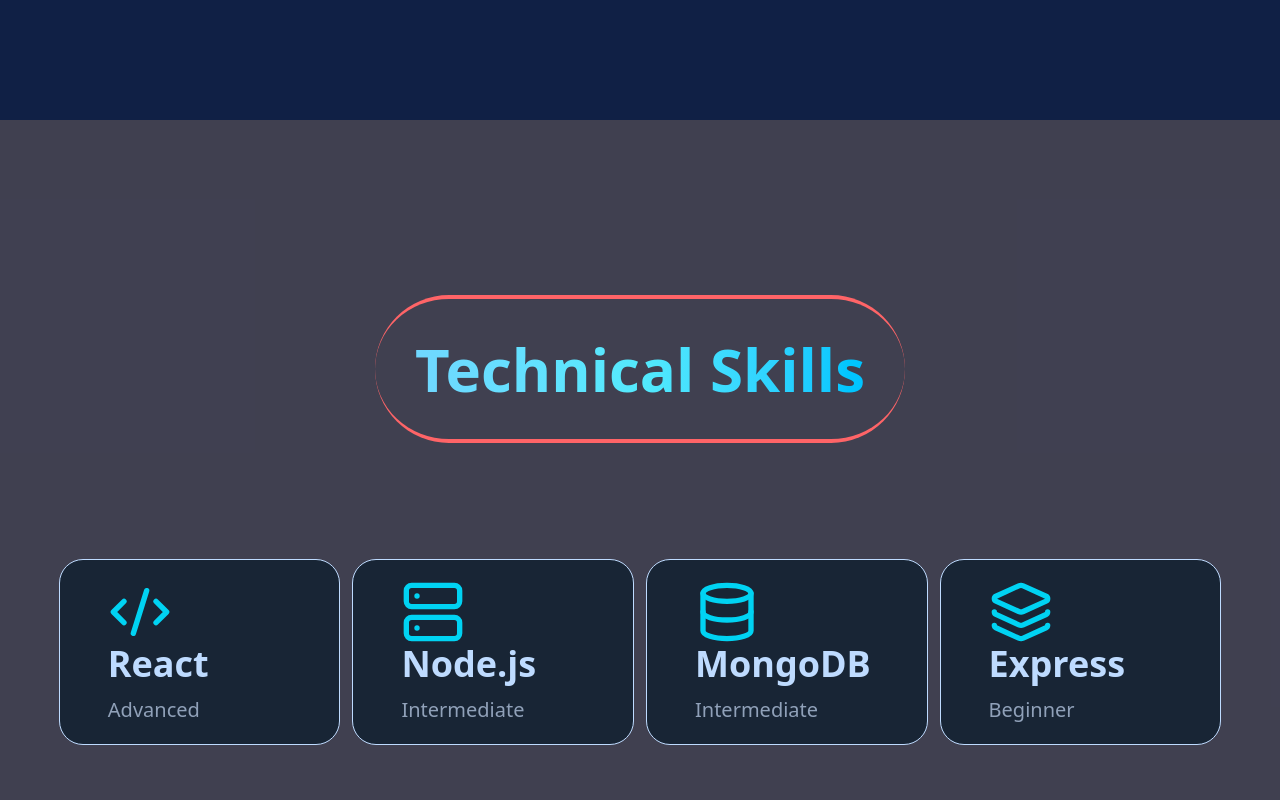
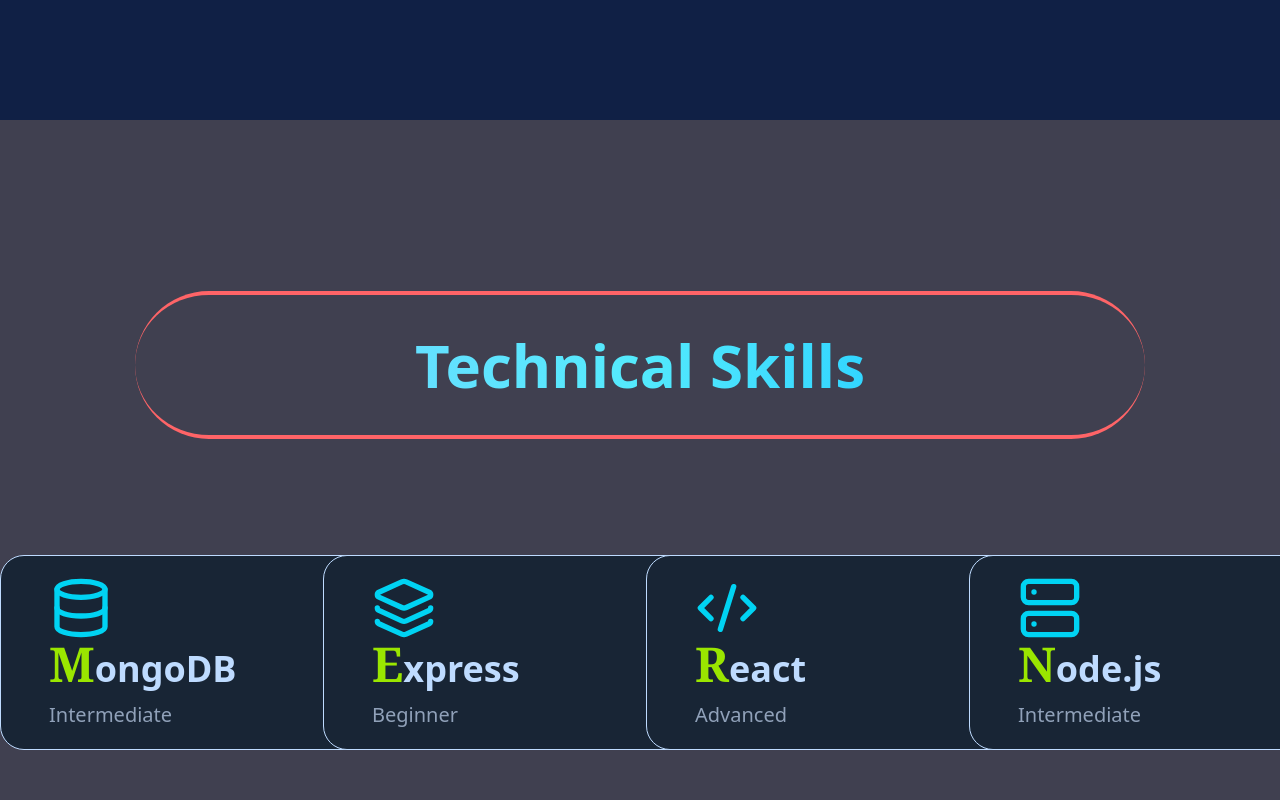
Before and after one commit to yashukaSan/Portfolio, a Next.js app: page / in a window 1280 px wide. Shown: the part 1580-2380 px from the top of the page. Built offline with nearby package versions, Linux system fonts and the light colour scheme.

Commit message:
update the hover effect effects

```diff
--- a/app/sections/Skills.jsx
+++ b/app/sections/Skills.jsx
@@ -8,47 +8,51 @@
     const [hoverCount, setHoverCount] = useState(NaN);
 
     return (
-        <section className="h-screen bg-[#505065]/80 flex flex-col justify-center items-center" >
-            <h1 className="mb-29 bg-linear-to-r transition duration-400 border-y-4 border-red-400 hover:from-red-500 hover:to-red-500 hover:via-yellow-300 hover:border-sky-400 rounded-full p-10 bg-clip-text text-transparent text-6xl font-bold from-sky-300 via-cyan-300 to-sky-400 " >
+        <section className="h-screen overflow-hidden bg-[#505065]/80 flex flex-col justify-center items-center" >
+            <h1
+            onMouseEnter={()=>{setIsHover(true); setHoverCount(0)}}
+            onMouseLeave={()=>{setIsHover(false); setHoverCount(NaN)}}
+            className={isHover && hoverCount===0 ? "transition duration-400 from-red-500 to-red-500 via-yellow-300 border-t-sky-400 hover:border-t-12 mb-29 shadow-xl shadow-red-400 bg-linear-to-r border-y-4 rounded-full p-10 bg-clip-text text-transparent text-6xl font-bold lg:px-40 xl:px-70 " : "mb-29 bg-linear-to-r transition duration-400 border-y-4 border-red-400 rounded-full p-10 bg-clip-text text-transparent text-6xl font-bold from-sky-300 via-cyan-300 to-sky-400 lg:px-40 xl:px-70 "} >
                 Technical Skills
             </h1>
-            <ul className="grid lg:gap-3 xl-gap-10 gap-3 grid-cols-2 lg:grid-cols-4" >
-                <li className="w-[45vw] transition duration-400 hover:bg-linear-to-r lg:w-[22vw] from-[#66dd89] px-12 py-5 border rounded-3xl bg-[#182535] " onMouseEnter={()=>{setIsHover(true); setHoverCount(1)} } onMouseLeave={()=>{setIsHover(false); setHoverCount(NaN)}} >
+            <ul className="grid lg:gap-3  xl-gap-10 gap-3 grid-cols-2 xl:grid-cols-4" >
+            <li className="w-[45vw] transition duration-400 hover:bg-linear-to-r from-[#dd89] px-12 py-5 border rounded-3xl bg-[#182535] " onMouseEnter={()=>{setIsHover(true); setHoverCount(3)} } onMouseLeave={()=>{setIsHover(false); setHoverCount(NaN)}} >
+                    <Database className={isHover && hoverCount===3 ? "md:w-16 md:h-16 text-bold text-red-400" : "md:w-16 md:h-16 text-bold text-cyan-400"} />
+                    <h1 className={isHover && hoverCount===3 ? "text-5xl font-serif text-mauve-300" : "text-4xl font-bold"}>
+                        <span className={isHover && hoverCount===3 ? "text-6xl font-serif text-white" : "text-5xl font-serif text-lime-400"} >M</span>ongoDB
+                    </h1>
+                    <p className={isHover && hoverCount===3 ? "text-xl text-pink-100 mt-3 " : "text-xl text-slate-400 mt-3"} >
+                        Intermediate
+                    </p>
+                </li>
+                <li className="w-[45vw] px-12 py-5 border transition duration-400 hover:bg-linear-to-r from-[#dd89] rounded-3xl bg-[#182535] " onMouseEnter={()=>{setIsHover(true); setHoverCount(4)} } onMouseLeave={()=>{setIsHover(false); setHoverCount(NaN)}} >
+                    <Layers className={isHover && hoverCount===4 ? "md:w-16 md:h-16 text-bold text-red-400" : "md:w-16 md:h-16 text-bold text-cyan-400" } />
+                    <h1 className={isHover && hoverCount===4 ? "text-5xl font-serif text-mauve-300" : "text-4xl font-bold"}>
+                    <span className={isHover && hoverCount===4 ? "text-6xl font-serif text-white" : "text-5xl font-serif text-lime-400"} >E</span>xpress
+                    </h1>
+                    <p className={isHover && hoverCount===4 ? "text-xl text-pink-100 mt-3 " : "text-xl text-slate-400 mt-3"} >
+                        Beginner
+                    </p>
+                </li>
+                <li className="w-[45vw] transition duration-400 hover:bg-linear-to-r from-[#dd89] px-12 py-5 border rounded-3xl bg-[#182535] " onMouseEnter={()=>{setIsHover(true); setHoverCount(1)} } onMouseLeave={()=>{setIsHover(false); setHoverCount(NaN)}} >
                     <CodeXml className={isHover && hoverCount===1 ? "md:w-16 md:h-16 text-bold text-red-400" : "md:w-16 md:h-16 text-bold text-cyan-400"} />
-                    <h1 className={isHover && hoverCount===1 ? "text-4xl font-bold text-yellow-300" : "text-4xl font-bold hover:text-black"}>
-                        React
+                    <h1 className={isHover && hoverCount===1 ? "text-5xl font-serif text-mauve-300" : "text-4xl font-bold hover:text-black"}>
+                    <span className={isHover && hoverCount===1 ? "text-6xl font-serif text-white" : "text-5xl font-serif text-lime-400"} >R</span>eact
                     </h1>
                     <p className={isHover && hoverCount===1 ? "text-xl text-pink-100 mt-3 " : "text-xl text-slate-400 hover:text-slate-900 mt-3"} >
                         Advanced
                     </p>
                 </li>
-                <li className="w-[45vw] transition duration-400 hover:bg-linear-to-r lg:w-[22vw] from-[#66dd89]  px-12 py-5 border rounded-3xl bg-[#182535] " onMouseEnter={()=>{setIsHover(true); setHoverCount(2)} } onMouseLeave={()=>{setIsHover(false); setHoverCount(NaN)}} >
+                <li className="w-[45vw] transition duration-400 hover:bg-linear-to-r from-[#dd89]  px-12 py-5 border rounded-3xl bg-[#182535] " onMouseEnter={()=>{setIsHover(true); setHoverCount(2)} } onMouseLeave={()=>{setIsHover(false); setHoverCount(NaN)}} >
                     <Server className={isHover && hoverCount===2 ? "md:w-16 md:h-16 text-bold text-red-400" : "md:w-16 md:h-16 text-bold text-cyan-400"} />
-                    <h1 className={isHover && hoverCount===2 ? "text-4xl font-bold text-yellow-300" : "text-4xl font-bold"}>
-                        Node.js
+                    <h1 className={isHover && hoverCount===2 ? "text-5xl font-serif text-mauve-300" : "text-4xl font-bold"}>
+                    <span className={isHover && hoverCount===2 ? "text-6xl font-serif text-white" : "text-5xl font-serif text-lime-400"} >N</span>ode.js
                     </h1>
                     <p className={isHover && hoverCount===2 ? "text-xl text-pink-100 mt-3 " : "text-xl text-slate-400 mt-3"} >
                         Intermediate
                     </p>
                 </li>
-                <li className="w-[45vw] transition duration-400 hover:bg-linear-to-r lg:w-[22vw] from-[#66dd89] px-12 py-5 border rounded-3xl bg-[#182535] " onMouseEnter={()=>{setIsHover(true); setHoverCount(3)} } onMouseLeave={()=>{setIsHover(false); setHoverCount(NaN)}} >
-                    <Database className={isHover && hoverCount===3 ? "md:w-16 md:h-16 text-bold text-red-400" : "md:w-16 md:h-16 text-bold text-cyan-400"} />
-                    <h1 className={isHover && hoverCount===3 ? "text-4xl font-bold text-yellow-300" : "text-4xl font-bold"}>
-                        MongoDB
-                    </h1>
-                    <p className={isHover && hoverCount===3 ? "text-xl text-pink-100 mt-3 " : "text-xl text-slate-400 mt-3"} >
-                        Intermediate
-                    </p>
-                </li>
-                <li className="w-[45vw] px-12 py-5 border transition duration-400 hover:bg-linear-to-r lg:w-[22vw] from-[#66dd89] rounded-3xl bg-[#182535] " onMouseEnter={()=>{setIsHover(true); setHoverCount(4)} } onMouseLeave={()=>{setIsHover(false); setHoverCount(NaN)}} >
-                    <Layers className={isHover && hoverCount===4 ? "md:w-16 md:h-16 text-bold text-red-400" : "md:w-16 md:h-16 text-bold text-cyan-400" } />
-                    <h1 className={isHover && hoverCount===4 ? "text-4xl font-bold text-yellow-300" : "text-4xl font-bold"}>
-                        Express
-                    </h1>
-                    <p className={isHover && hoverCount===4 ? "text-xl text-pink-100 mt-3 " : "text-xl text-slate-400 mt-3"} >
-                        Beginner
-                    </p>
-                </li>
+
             </ul>
         </section>
     )
```
